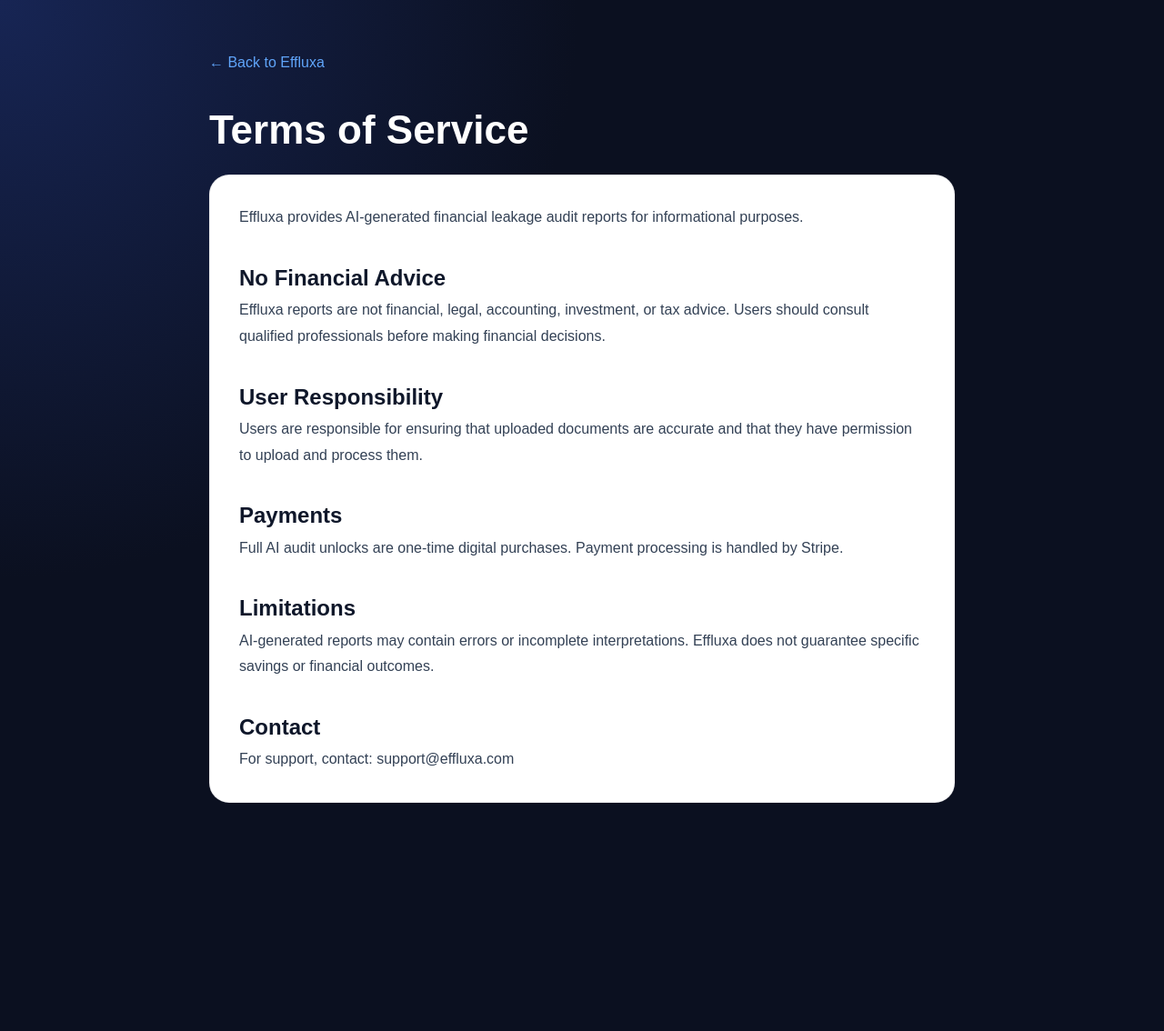
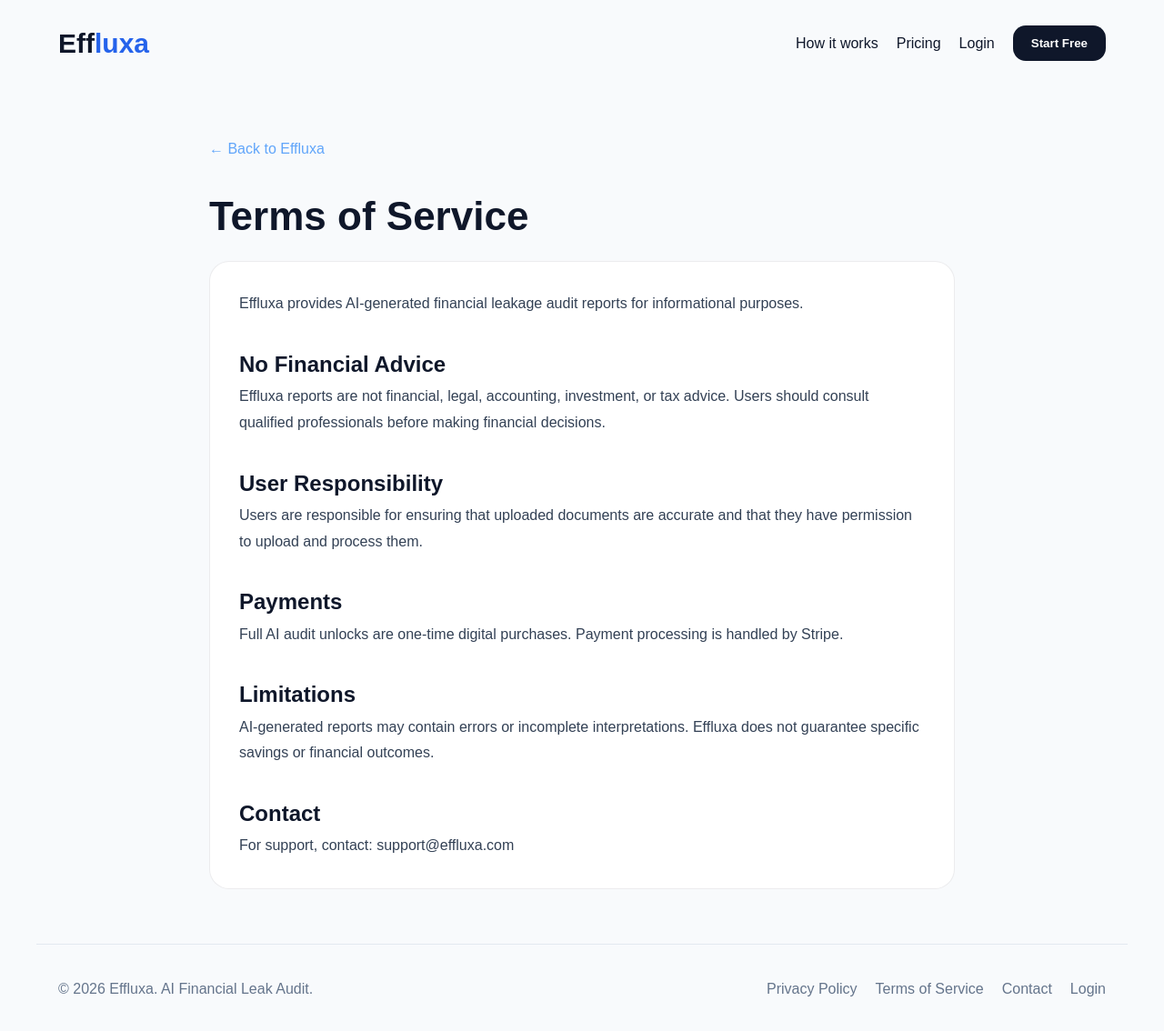
Before and after one commit to boskovasiljevic90/effluxa, a Next.js app: page /terms in a window 1280 px wide. Shown: the top 1134 px of the page at 91% size. Before the commit the page ends 943 px from the top, so only its background shows below. Built offline with nearby package versions, Linux system fonts and the light colour scheme.

Commit message:
Add public header footer to legal and contact pages

```diff
--- a/src/app/contact/page.tsx
+++ b/src/app/contact/page.tsx
@@ -1,10 +1,13 @@
 import Link from "next/link";
+import PublicHeader from "@/components/PublicHeader";
+import PublicFooter from "@/components/PublicFooter";
 
 export const dynamic = "force-dynamic";
 
 export default function ContactPage() {
   return (
-    <div className="page-container">
+    <div style={{ minHeight: "100vh", background: "#f8fafc", color: "#0f172a" }}>
+      <PublicHeader />
       <div style={{ maxWidth: "900px", margin: "0 auto", padding: "60px 40px" }}>
         <Link href="/" style={{ color: "#60a5fa" }}>← Back to Effluxa</Link>
 
@@ -33,6 +36,7 @@
           </p>
         </div>
       </div>
+          <PublicFooter />
     </div>
   );
 }
--- a/src/app/privacy/page.tsx
+++ b/src/app/privacy/page.tsx
@@ -1,8 +1,11 @@
 import Link from "next/link";
+import PublicHeader from "@/components/PublicHeader";
+import PublicFooter from "@/components/PublicFooter";
 
 export default function PrivacyPage() {
   return (
-    <div className="page-container">
+    <div style={{ minHeight: "100vh", background: "#f8fafc", color: "#0f172a" }}>
+      <PublicHeader />
       <div style={{ maxWidth: "900px", margin: "0 auto", padding: "60px 40px" }}>
         <Link href="/" style={{ color: "#60a5fa" }}>← Back to Effluxa</Link>
 
@@ -43,6 +46,7 @@
           </p>
         </div>
       </div>
+          <PublicFooter />
     </div>
   );
 }
--- a/src/app/terms/page.tsx
+++ b/src/app/terms/page.tsx
@@ -1,8 +1,11 @@
 import Link from "next/link";
+import PublicHeader from "@/components/PublicHeader";
+import PublicFooter from "@/components/PublicFooter";
 
 export default function TermsPage() {
   return (
-    <div className="page-container">
+    <div style={{ minHeight: "100vh", background: "#f8fafc", color: "#0f172a" }}>
+      <PublicHeader />
       <div style={{ maxWidth: "900px", margin: "0 auto", padding: "60px 40px" }}>
         <Link href="/" style={{ color: "#60a5fa" }}>← Back to Effluxa</Link>
 
@@ -44,6 +47,7 @@
           </p>
         </div>
       </div>
+          <PublicFooter />
     </div>
   );
 }
```
